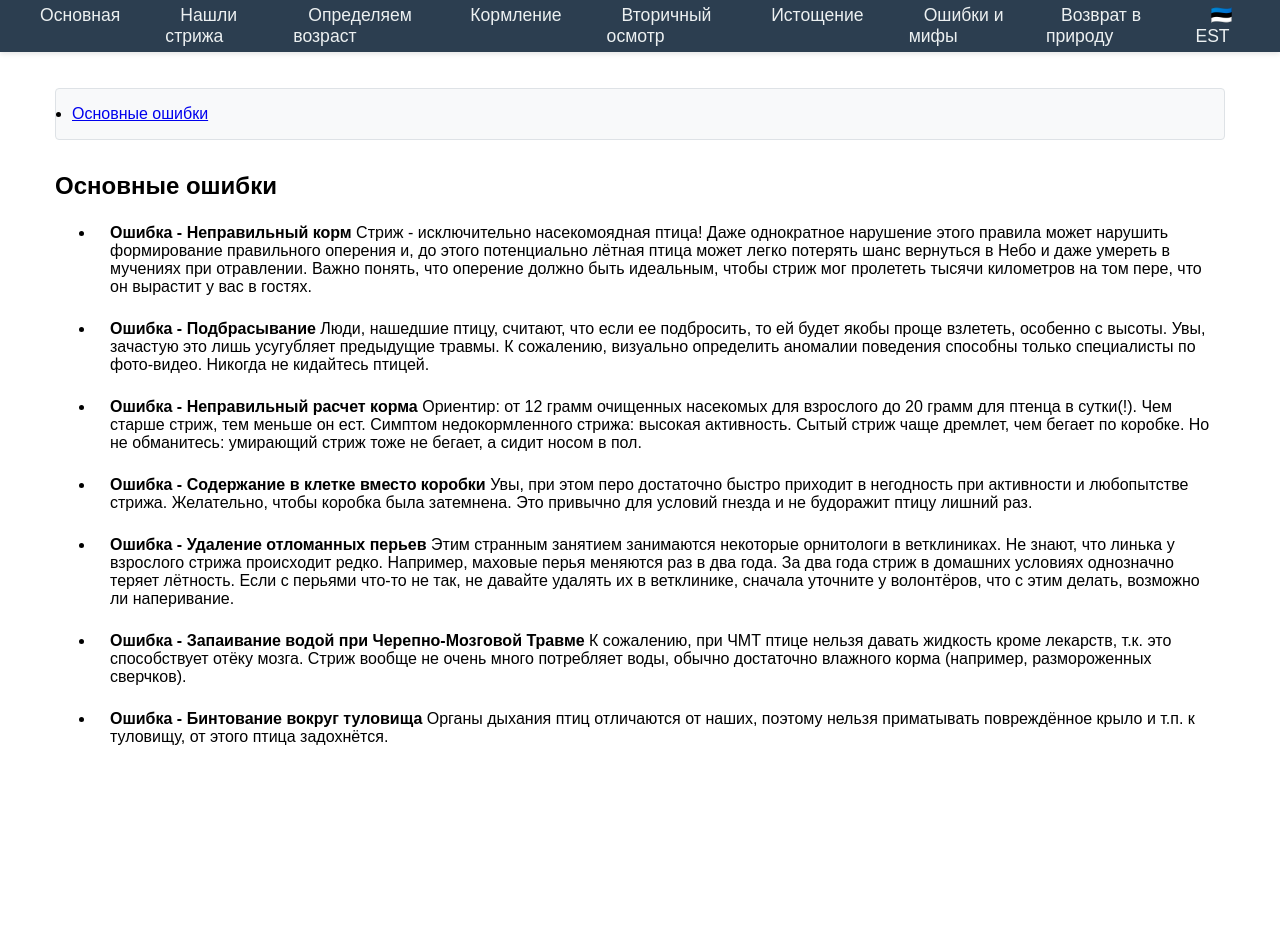
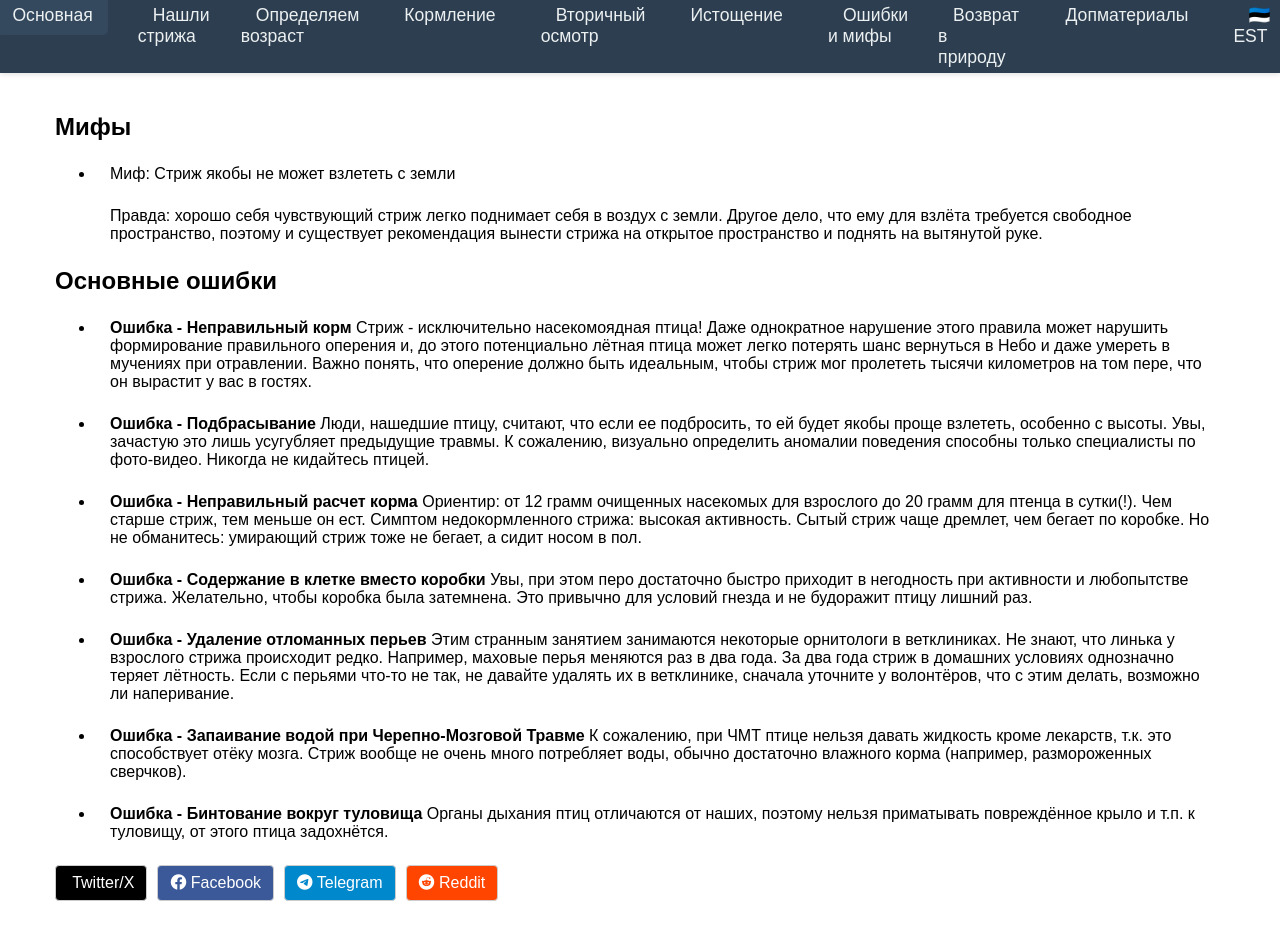
Before and after one commit to loodus-wiki/apus-apus, a Jekyll site: the page built from docs/ru/main-mistakes.md, in a window 1280 px wide. Built offline with Jekyll 4.4.1, drawn with Linux system fonts in a browser that asks for light colours; before the commit the page ends 900 px from its top, so only the background shows below that.

Commit message:
add share links

```diff
--- a/docs/_data/navigation-est.yml
+++ b/docs/_data/navigation-est.yml
@@ -14,5 +14,7 @@
   url: /est/main-mistakes.html
 - title: Loodusesse tagastamine
   url: /est/back-to-nature.html
+- title: Lisamaterjalid
+  url: /est/more_information.html
 - title: "ru RUS"
   class: lang-switch lang-ru
--- a/docs/_data/navigation-ru.yml
+++ b/docs/_data/navigation-ru.yml
@@ -15,5 +15,7 @@
   url: /ru/main-mistakes.html
 - title: Возврат в природу
   url: /ru/back-to-nature.html
+- title: Допматериалы
+  url: /ru/more_information.html
 - title: "🇪🇪 EST"
   class: lang-switch lang-est
--- /dev/null
+++ b/docs/_includes/social-share.html
@@ -0,0 +1,28 @@
+<div id="social-share" class="share-buttons">
+  <!-- <span>Share: </span> -->
+  <!-- Twitter/X -->
+  <a href="https://twitter.com/intent/tweet?text={{ page.title | url_encode }}&url={{ site.url }}{{ site.baseurl }}{{ page.url | url_encode }}"
+     class="btn btn-social btn-twitter" title="Share in Twitter/X" onclick="window.open(this.href, 'pop-up', 'left=20,top=20,width=500,height=500,toolbar=1,resizable=0'); return false;">
+    <i class="fab fa-x-twitter"></i> Twitter/X
+  </a>
+  <!-- Facebook -->
+  <a href="https://www.facebook.com/sharer/sharer.php?u={{ site.url }}{{ site.baseurl }}{{ page.url | url_encode }}"
+     class="btn btn-social btn-facebook" title="Share in в Facebook" onclick="window.open(this.href, 'pop-up', 'left=20,top=20,width=500,height=500,toolbar=1,resizable=0'); return false;">
+    <i class="fab fa-facebook"></i> Facebook
+  </a>
+  <!-- Telegram -->
+  <a href="https://t.me/share/url?url={{ site.url }}{{ site.baseurl }}{{ page.url | url_encode }}&text={{ page.title | url_encode }}"
+     class="btn btn-social btn-telegram" title="Share in Telegram" onclick="window.open(this.href, 'pop-up', 'left=20,top=20,width=500,height=500,toolbar=1,resizable=0'); return false;">
+    <i class="fab fa-telegram"></i> Telegram
+  </a>
+  <!-- Reddit -->
+  <a href="https://www.reddit.com/submit?url={{ site.url }}{{ site.baseurl }}{{ page.url | url_encode }}&title={{ page.title | url_encode }}"
+     class="btn btn-social btn-reddit" title="Share in Reddit" onclick="window.open(this.href, 'pop-up', 'left=20,top=20,width=900,height=500,toolbar=1,resizable=0'); return false;">
+    <i class="fab fa-reddit"></i> Reddit
+  </a>
+  <!-- WhatsApp (for mobile screens ONLY) -->
+  <a href="whatsapp://send?text={{ page.title | url_encode }}%20{{ site.url }}{{ site.baseurl }}{{ page.url | url_encode }}"
+     class="btn btn-social btn-whatsapp d-lg-none" title="Share in WhatsApp">
+    <i class="fab fa-whatsapp"></i> WhatsApp
+  </a>
+</div>
--- /dev/null
+++ b/docs/_includes/sticky-social-share.html
@@ -0,0 +1,37 @@
+<div class="sticky-social-share">
+  {% assign share_data = site.data.share_labels-est %}
+  {% if page.lang == 'en' %}
+    {% assign share_data = site.data.share_labels-en %}
+  {% elsif page.lang == 'ru' %}
+    {% assign share_data = site.data.share_labels-ru %}
+  {% endif %}
+  <!-- Twitter/X -->
+  <a href="https://twitter.com/intent/tweet?text={{ page.title | url_encode }}&url={{ site.url }}{{ site.baseurl }}{{ page.url | url_encode }}"
+     class="sticky-share-btn sticky-twitter" title="{{ share_data.share.twitter }}"
+     onclick="window.open(this.href, 'pop-up', 'left=20,top=20,width=500,height=500,toolbar=1,resizable=0'); return false;">
+    <i class="fab fa-x-twitter"></i>
+  </a>
+  <!-- Facebook -->
+  <a href="https://www.facebook.com/sharer/sharer.php?u={{ site.url }}{{ site.baseurl }}{{ page.url | url_encode }}"
+     class="sticky-share-btn sticky-facebook" title="{{ share_data.share.facebook }}"
+     onclick="window.open(this.href, 'pop-up', 'left=20,top=20,width=500,height=500,toolbar=1,resizable=0'); return false;">
+    <i class="fab fa-facebook"></i>
+  </a>
+  <!-- Telegram -->
+  <a href="https://t.me/share/url?url={{ site.url }}{{ site.baseurl }}{{ page.url | url_encode }}&text={{ page.title | url_encode }}"
+     class="sticky-share-btn sticky-telegram" title="{{ share_data.share.telegram }}"
+     onclick="window.open(this.href, 'pop-up', 'left=20,top=20,width=500,height=500,toolbar=1,resizable=0'); return false;">
+    <i class="fab fa-telegram"></i>
+  </a>
+  <!-- Reddit -->
+  <a href="https://www.reddit.com/submit?url={{ site.url }}{{ site.baseurl }}{{ page.url | url_encode }}&title={{ page.title | url_encode }}"
+     class="sticky-share-btn sticky-reddit" title="{{ share_data.share.reddit }}"
+     onclick="window.open(this.href, 'pop-up', 'left=20,top=20,width=900,height=500,toolbar=1,resizable=0'); return false;">
+    <i class="fab fa-reddit"></i>
+  </a>
+  <!-- WhatsApp (для мобильных устройств) -->
+  <a href="whatsapp://send?text={{ page.title | url_encode }}%20{{ site.url }}{{ site.baseurl }}{{ page.url | url_encode }}"
+     class="sticky-share-btn sticky-whatsapp d-lg-none" title="{{ share_data.share.whatsapp }}">
+    <i class="fab fa-whatsapp"></i>
+  </a>
+</div>
--- a/docs/_layouts/default.html
+++ b/docs/_layouts/default.html
@@ -6,6 +6,19 @@
     <meta name="viewport" content="width=device-width, initial-scale=1.0">
     <title>{% if page.title %}{{ page.title }} - {% endif %}{{ site.title }}</title>
     <meta name="description" content="{{ page.description | default: site.description }}">
+
+    <!-- better sharing with Open Graph и Twitter Cards  -->
+    <meta property="og:title" content="{{ page.title | escape }}">
+    <meta property="og:url" content="{{ site.url }}{{ site.baseurl }}{{ page.url }}">
+    <meta property="og:description" content="{{ page.description | default: site.description | escape }}">
+    <meta property="og:image" content="{{ site.url }}{{ site.baseurl }}/assets/images/og-image.jpg">
+    <meta name="twitter:card" content="summary_large_image">
+    <meta name="twitter:title" content="{{ page.title | escape }}">
+    <meta name="twitter:description" content="{{ page.description | default: site.description | escape }}">
+    <meta name="twitter:image" content="{{ site.url }}{{ site.baseurl }}/assets/images/og-image.jpg">
+
+    <!-- Font Awesome -->
+    <link rel="stylesheet" href="https://cdnjs.cloudflare.com/ajax/libs/font-awesome/6.0.0-beta3/css/all.min.css">
 
     <!-- CSS -->
     <link rel="stylesheet" href="{{ '/assets/css/style.css' | relative_url }}">
@@ -76,6 +89,7 @@
             {% assign sticky_data = site.data.sticky_menu-ru %}
             {% endif %}
             <a href="/apus-apus/{{ page.lang }}/" class="sticky-button">{{ sticky_data.sticky_menu.home }}</a>
+            {% include sticky-social-share.html %}
             <a href="javascript:history.back()" class="sticky-button">{{ sticky_data.sticky_menu.back }}</a>
             <script>
                 document.addEventListener('DOMContentLoaded', function () {
@@ -108,6 +122,7 @@
     {% endunless %}
     <main id="t-main-content">
         {{ content }}
+        <!-- Social buttons --> {% include social-share.html %}
     </main>
     <!-- Кнопка "Наверх" -->
     <button id="back-to-top" onclick="scrollToTop()" aria-label="↑">
@@ -115,6 +130,8 @@
     <script src="{{ '/assets/js/nav-toggle.js' | relative_url }}"></script>
     <!-- Back-on-top button -->
     <script src="{{ '/assets/js/back-to-top.js' | relative_url }}"></script>
+
+
 </body>
 
 </html>
--- a/docs/assets/css/style.css
+++ b/docs/assets/css/style.css
@@ -563,3 +563,60 @@ p {
     flex: 1 1 100%;
   }
 }
+
+
+
+
+#social-share {
+  font-size: 16px;
+  margin: 10px 0;
+}
+.share-buttons {
+  display: flex;
+  gap: 10px;
+  flex-wrap: wrap;
+}
+.btn-social {
+  padding: 8px 12px;
+  border: 1px solid #ccc;
+  border-radius: 4px;
+  text-decoration: none;
+  color: #fff;
+  font-weight: 500;
+}
+.btn-telegram { background-color: #0088cc; }
+.btn-telegram:hover { background-color: #006699; }
+.btn-twitter { background-color: #000; }
+.btn-twitter:hover { background-color: #333; }
+.btn-facebook { background-color: #3b5998; }
+.btn-facebook:hover { background-color: #2a4373; }
+.btn-linkedin { background-color: #007bb5; }
+.btn-linkedin:hover { background-color: #005983; }
+.btn-reddit { background-color: #ff4500; }
+.btn-reddit:hover { background-color: #cc3700; }
+.btn-whatsapp { background-color: #25D366; }
+.btn-whatsapp:hover { background-color: #1da851; }
+.d-lg-none { display: none; }
+@media (max-width: 991px) {
+  .d-lg-none { display: inline-block; }
+}
+
+.sticky-social-share {
+  margin-left: auto; /* Прижимает блок к правому краю */
+  display: inline-flex;
+  gap: 6px; /* Отступ между кнопками */
+  align-items: center;
+}
+
+.sticky-share-btn {
+  display: flex;
+  align-items: center;
+  justify-content: center;
+  width: 30px;
+  height: 30px;
+  border-radius: 50%; /* Круглые кнопки */
+  text-decoration: none;
+  color: #2a4373;
+  font-size: 20px; /* Меньший размер иконки */
+  transition: background-color 0.3s;
+}
--- a/docs/ru/main-mistakes.md
+++ b/docs/ru/main-mistakes.md
@@ -5,8 +5,12 @@ lang: ru
 is_home: false
 ---
 
-* TOC
-{:toc}
+## Мифы
+* Миф: Стриж якобы не может взлететь с земли
+
+  Правда: хорошо себя чувствующий стриж легко поднимает себя в воздух с земли.
+  Другое дело, что ему для взлёта требуется свободное пространство, поэтому и существует рекомендация вынести стрижа на открытое пространство и поднять на вытянутой руке.
+
 
 ## Основные ошибки
 
```
Also changed, not shown: docs/est/more_information.md (added, +6 -0 lines), docs/ru/more_information.md (added, +6 -0 lines), 1 other file.
